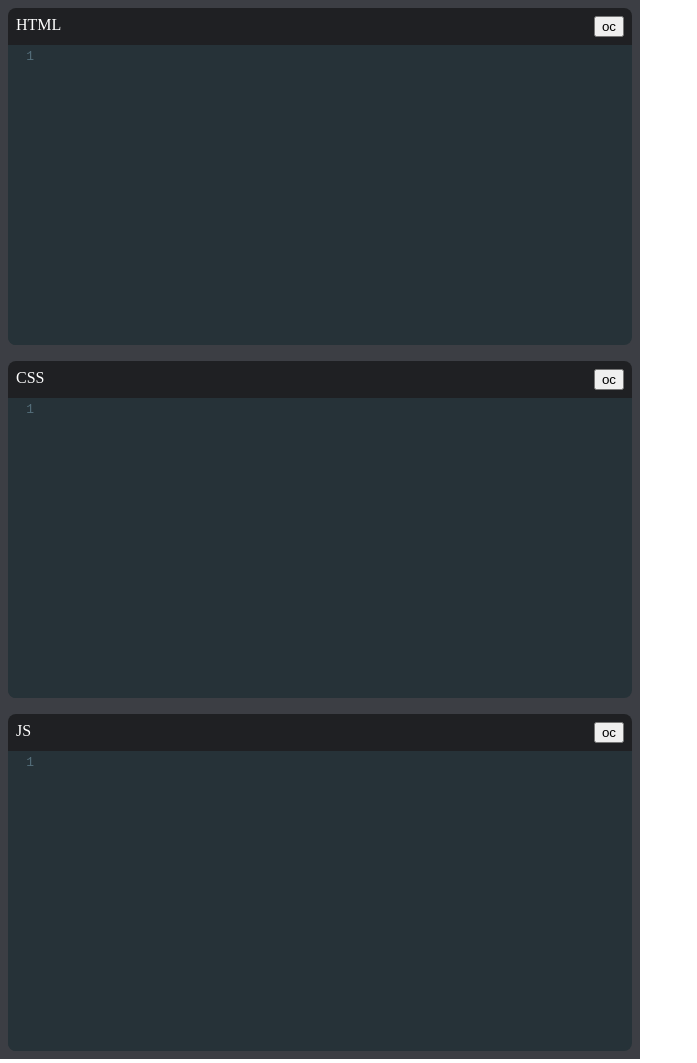
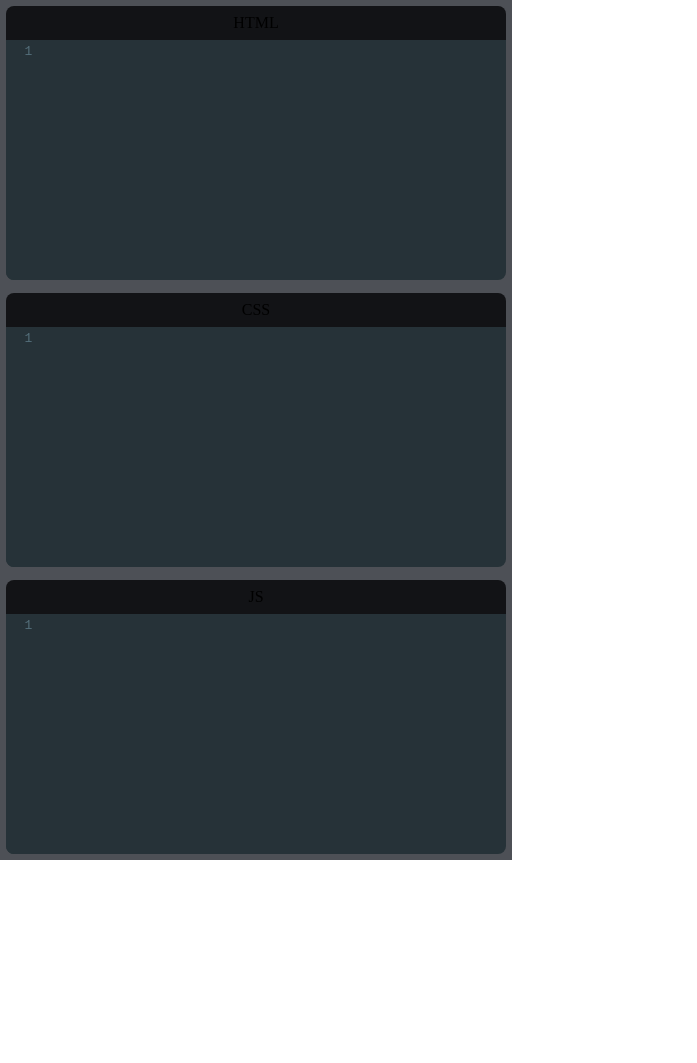
Before and after one commit to akshay1027/codeEditor_webdev, a React app: page / in a window 1280 px wide. Shown: the whole page, without its empty margins (0-697 px from the left). After the commit the page ends 864 px from the top, so only its background shows below. Built offline with nearby package versions, Linux system fonts and the light colour scheme.

Commit message:
added javascript and css functionality

```diff
--- a/src/components/App.js
+++ b/src/components/App.js
@@ -11,8 +11,8 @@ function App() {
             setSrcDoc( `
             <html>
               <body>${html}</body>
-              <body>${css}</body>
-              <body>${js}</body>
+              <style>${css}</style>
+              <script>${js}</script>
             </html>
            `)
         }, 250);
--- a/src/components/Editor.js
+++ b/src/components/Editor.js
@@ -24,7 +24,6 @@ export default function Editor(props) {
         <div className="editor-container">
             <div className="editor-title">
                 {displayName}
-                <button>oc</button>
             </div>
             <ControlledEditor
               onBeforeChange={handleChange}
--- a/src/index.css
+++ b/src/index.css
@@ -13,20 +13,25 @@ body {
   width: 50%;
 }
 
+@media screen and (min-width: 900px) {
+  .pane {
+    width: 40%;
+  }
+}
+
 .editor-container {
   flex-grow: 1;
   flex-basis: 0;
   display: flex;
   flex-direction: column;
-  padding: 0.5rem;
-  background-color: hsl(225, 6%, 25%);
+  padding: 0.4rem;
+  background-color: hsl(220, 6%, 32%);
 }
 
 .editor-title {
   display: flex;
-  justify-content: space-between;
-  background-color: hsl(225, 6%, 13%);
-  color: white;
+  justify-content: center;
+  background-color: hsl(225, 10%, 8%);
   padding: 0.5rem;
   border-top-right-radius: 0.5rem;
   border-top-left-radius: 0.5rem;
@@ -37,6 +42,7 @@ body {
   border-bottom-right-radius: 0.5rem;
   border-bottom-left-radius: 0.5rem;
   overflow: hidden;
+  height: 30vh;
 }
 
 .codeMirror {
```
